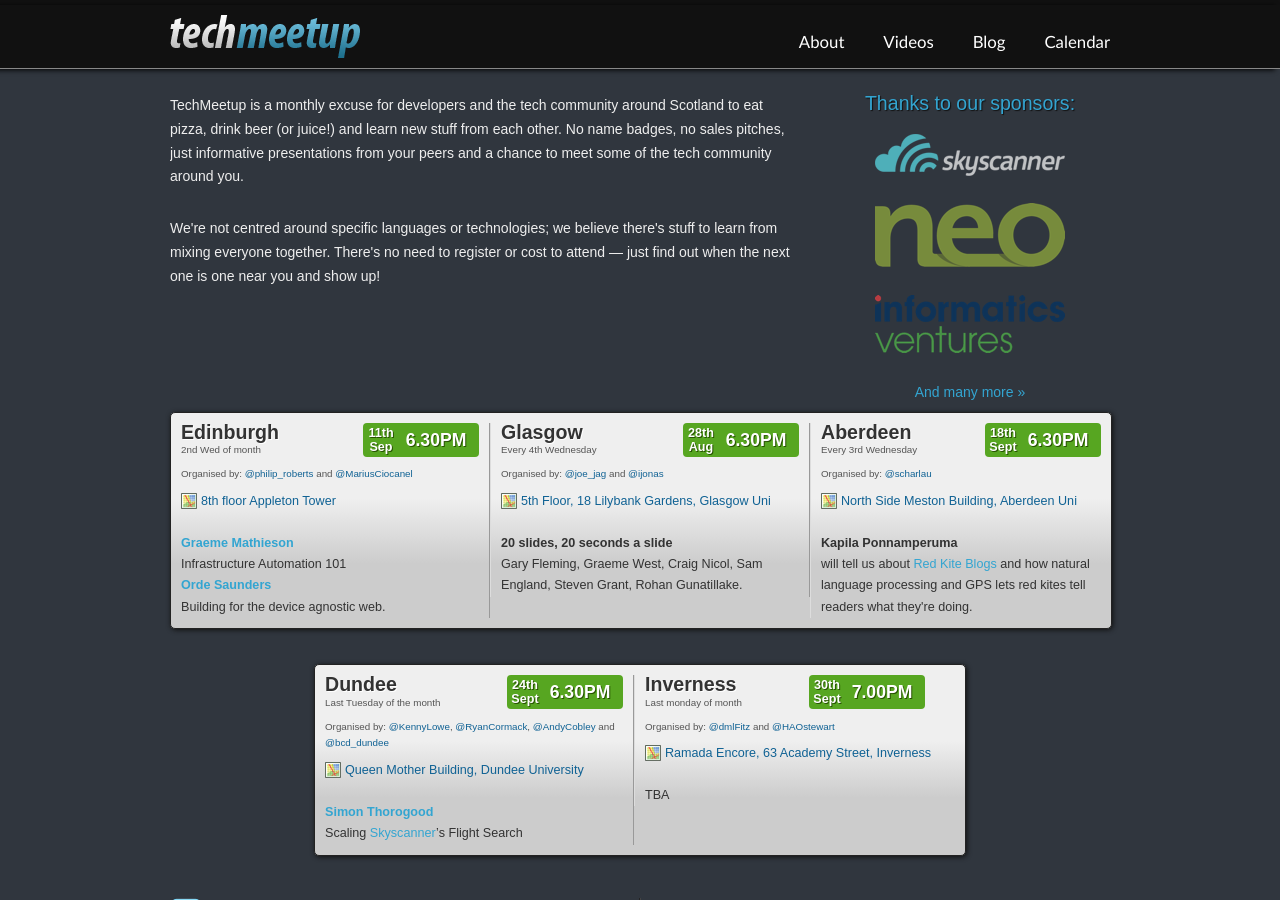
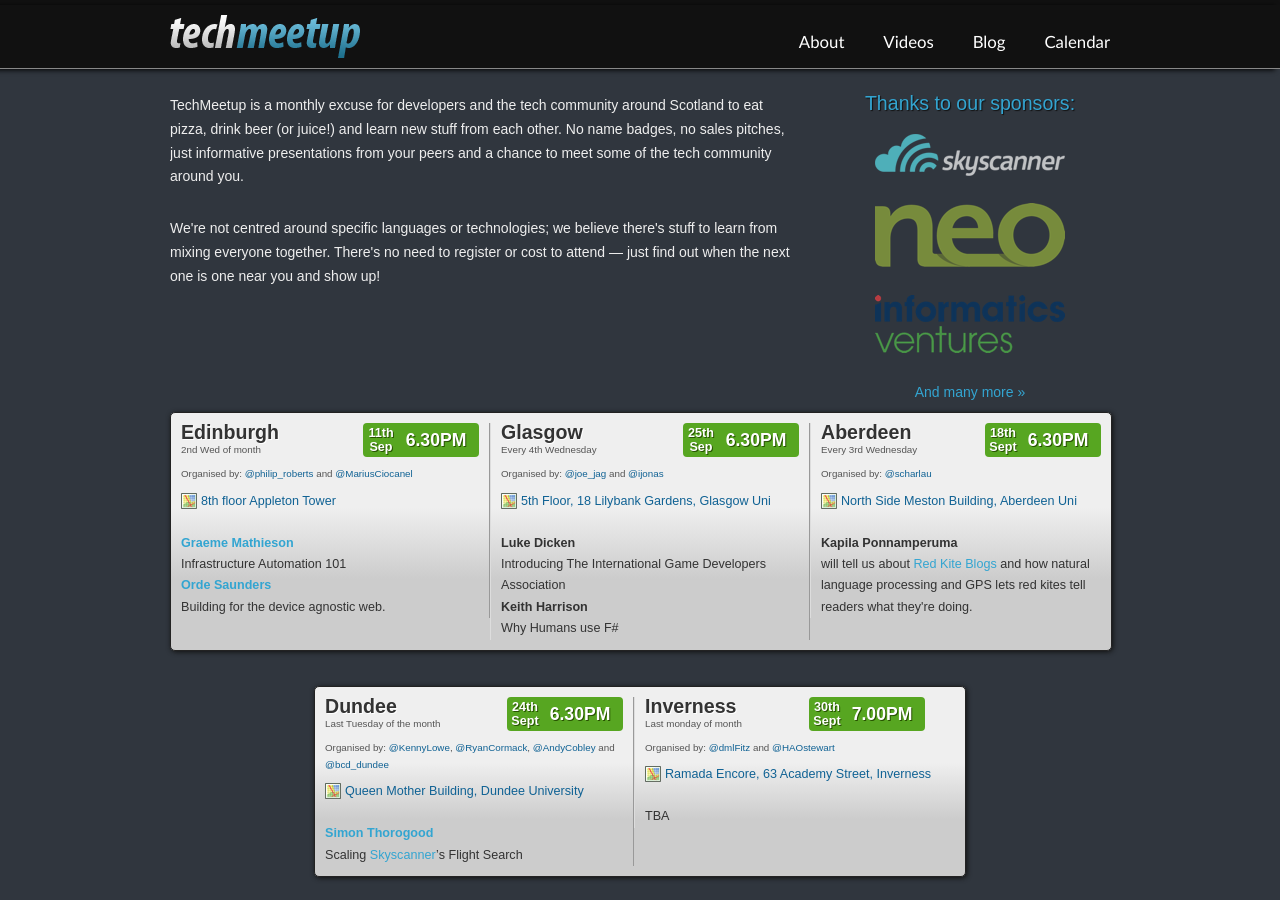
Before and after one commit to techmeetup/techmeetup.co.uk, a Jekyll site: the page built from index.html, in a window 1280 px wide and 900 px high. Built offline with Jekyll 4.4.1, drawn with Linux system fonts in a browser that asks for light colours; Markdown is read by kramdown in place of the engine named in the settings.

Commit message:
Glasgow sep

```diff
--- a/index.html
+++ b/index.html
@@ -63,15 +63,18 @@
     <p class="organisers">Organised by: <a class="organiser" href="http://www.twitter.com/joe_jag">@joe_jag</a> and <a class="organiser" href="http://www.twitter.com/ijonas">@ijonas</a>
     <p><a href="http://maps.google.com/maps/ms?msid=217161173396650967619.0004accf70991bd913a97&amp;msa=0" class="map">5th Floor, 18 Lilybank Gardens, Glasgow Uni</a></p>
     <p>
-      <strong>20 slides, 20 seconds a slide</strong> <br />
-      <p>Gary Fleming, Graeme West, Craig Nicol, Sam England, Steven Grant, Rohan Gunatillake.
+      <strong>Luke Dicken</strong><br />
+      <p>Introducing The International Game Developers Association</p>
+
+      <p><strong>Keith Harrison</strong><br /></p>
+      <p>Why Humans use F#</p>
 
     </p>
     <div class="datewrapper">
       <div class="when">
         <div class="daywrap">
-          <div class="day">28th</div>
-          <div class="month">Aug</div>
+          <div class="day">25th</div>
+          <div class="month">Sep</div>
         </div>
         <div class="time">6.30PM</div>
       </div>
```
